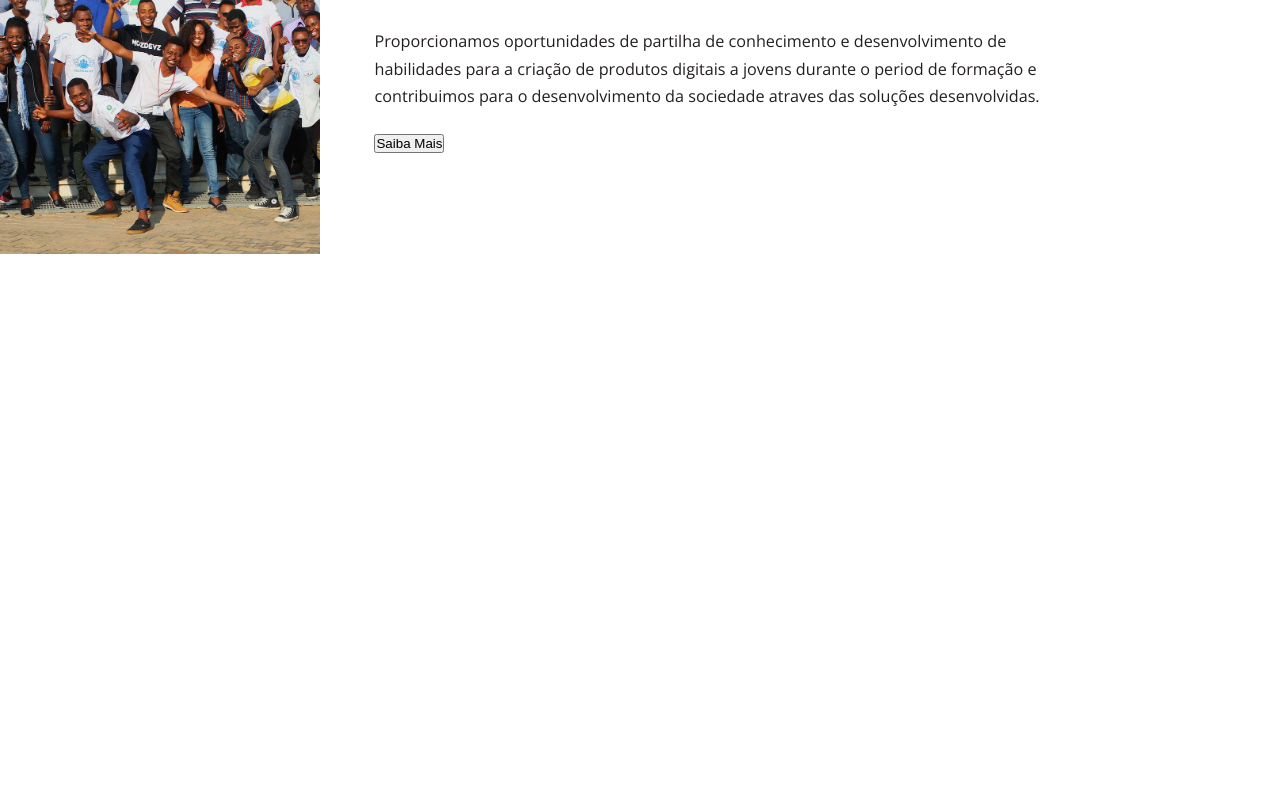
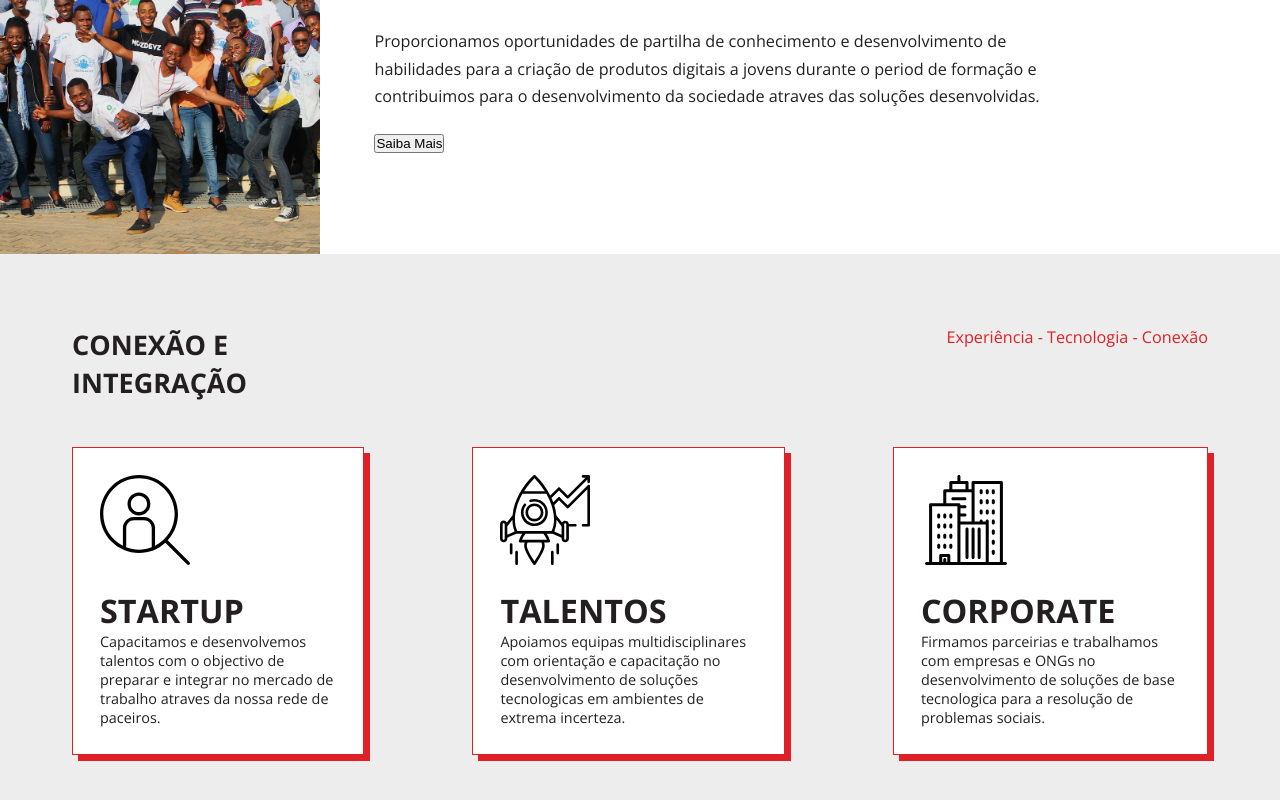
Before and after one commit to ctivir/moz-devz-py-training, a React (Create React App) app in the folder frontend/: page / in a window 1280 px wide. Shown: the part 1388-2188 px from the top of the page. Before the commit the page ends 1822 px from the top, so only its background shows below. Built offline with nearby package versions, Linux system fonts and the light colour scheme.

Commit message:
add feature section and respective styles

```diff
--- /dev/null
+++ b/frontend/src/components/FeatureContainer.js
@@ -0,0 +1,58 @@
+import styles from '../styles/Home.module.css'
+import talent from '../assets/icons/talents.svg'
+import startup from '../assets/icons/startup.svg'
+import corporate from '../assets/icons/corporate.svg'
+
+function FeatureContainer() {
+  return (
+    <aside className={styles.featureContainer}>
+      <aside className={styles.featureCard}>
+        <img
+          className={styles.featureIcon}
+          src={talent}
+          alt="talents"
+        />
+        <h3 className={styles.featureContainerTitle}>Startup</h3>
+        <p className={styles.featureContainerText}>
+          Capacitamos e desenvolvemos talentos
+          com o objectivo de preparar e integrar
+          no mercado de trabalho atraves da nossa
+          rede de paceiros.
+        </p>
+      </aside>
+
+      <aside className={styles.featureCard}>
+        <img
+          className={styles.featureIcon}
+          src={startup}
+          alt="startup"
+        />
+        <h3 className={styles.featureContainerTitle}>Talentos</h3>
+        <p className={styles.featureContainerText}>
+          Apoiamos equipas multidisciplinares
+          com orientação e capacitação no
+          desenvolvimento de soluções
+          tecnologicas em ambientes de
+          extrema incerteza.
+        </p>
+      </aside>
+
+      <aside className={styles.featureCard}>
+        <img
+          className={styles.featureIcon}
+          src={corporate}
+          alt="corpoate"
+        />
+        <h3 className={styles.featureContainerTitle}>Corporate</h3>
+        <p className={styles.featureContainerText}>
+          Firmamos parceirias e trabalhamos com
+          empresas e ONGs no desenvolvimento de
+          soluções de base tecnologica para a
+          resolução de problemas sociais.
+        </p>
+      </aside>
+    </aside>
+  )
+}
+
+export default FeatureContainer;
--- a/frontend/src/pages/Home.js
+++ b/frontend/src/pages/Home.js
@@ -1,6 +1,7 @@
 import cover from '../assets/cover.svg';
 import codingIcon from '../assets/icons/programing.svg';
 import mozdevz from '../assets/mozdevz.jpg';
+import FeatureContainer from '../components/FeatureContainer';
 import Header from '../components/Header';
 import StatsItem from '../components/StatsItem';
 import styles from '../styles/Home.module.css';
@@ -82,6 +83,7 @@ function Home() {
         </aside>
       </section>
 
+      {/* Learn Section */}
       <section className={styles.learn}>
         {/* Cover */}
         <aside className={styles.learnCover}>
@@ -107,6 +109,21 @@ function Home() {
           <button>Saiba Mais</button>
         </aside>
       </section>
+
+      <section className={styles.feature}>
+        {/* Description */}
+        <aside className={styles.featureDescription}>
+          <h2 className={styles.featureTitle}>
+            Conexão e Integração
+          </h2>
+          <span className={styles.featureHightlight}>
+            Experiência - Tecnologia - Conexão
+          </span>
+        </aside>
+
+        {/* Container */}
+        <FeatureContainer />
+      </section>
     </div>
   )
 }
--- a/frontend/src/styles/Home.module.css
+++ b/frontend/src/styles/Home.module.css
@@ -69,6 +69,50 @@
   margin-bottom: 1rem;
 }
 
+/* Feature Section */
+.feature {
+  padding: 2rem;
+  background: var(--light-grey);
+  text-align: center;
+}
+
+.featureDescription {
+  margin-bottom: 2rem;
+}
+
+.featureTitle {
+  text-transform: uppercase;
+  margin-bottom: .5rem;
+}
+
+.featureHightlight {
+  font-size: .6rem;
+  color: var(--primary);
+}
+
+.featureContainer {}
+
+.featureCard {
+  padding: 1.5rem;
+  margin-bottom: 2em;
+  background: var(--white);
+  box-shadow: 5px 5px var(--primary);
+}
+
+/* TODO: change svg colors to the primary color */
+.featureIcon {
+  width: 5rem;
+  margin-bottom: 1rem;
+}
+
+.featureContainerTitle {
+  text-transform: uppercase;
+  margin-bottom: .5rem;
+}
+
+.featureContainerText {
+  font-size: .8rem;
+}
 
 /* Desktop Styles */
 @media (min-width: 720px) {
@@ -106,7 +150,6 @@
     padding: 4rem;
   }
 
-
   /* Stats Description */
   .statsDescription {
     display: flex;
@@ -137,7 +180,6 @@
   .learn {
     display: flex;
     height: 22rem;
-    margin-bottom: 10rem;
   }
 
   .learnImage {
@@ -161,4 +203,44 @@
     line-height: 1.7;
     margin-bottom: 1rem;
   }
+
+  /* Feature Section */
+  .feature {
+    padding: 4rem;
+  }
+
+  .featureDescription {
+    display: flex;
+    justify-content: space-between;
+  }
+
+  .featureTitle {
+    text-align: left;
+    width: 12ch;
+    line-height: 1.4;
+  }
+
+  .featureHightlight {
+    font-size: .9rem;
+  }
+
+  .featureContainer {
+    display: flex;
+    gap: 6rem;
+  }
+
+  .featureCard {
+    text-align: left;
+    border: 1px solid var(--primary);
+    box-shadow: 6px 6px var(--primary);
+  }
+
+  .featureContainerTitle {
+    font-size: 1.8rem;
+    margin-bottom: unset;
+  }
+
+  .featureContainerText {
+    font-size: .8rem;
+  }
 }
```
